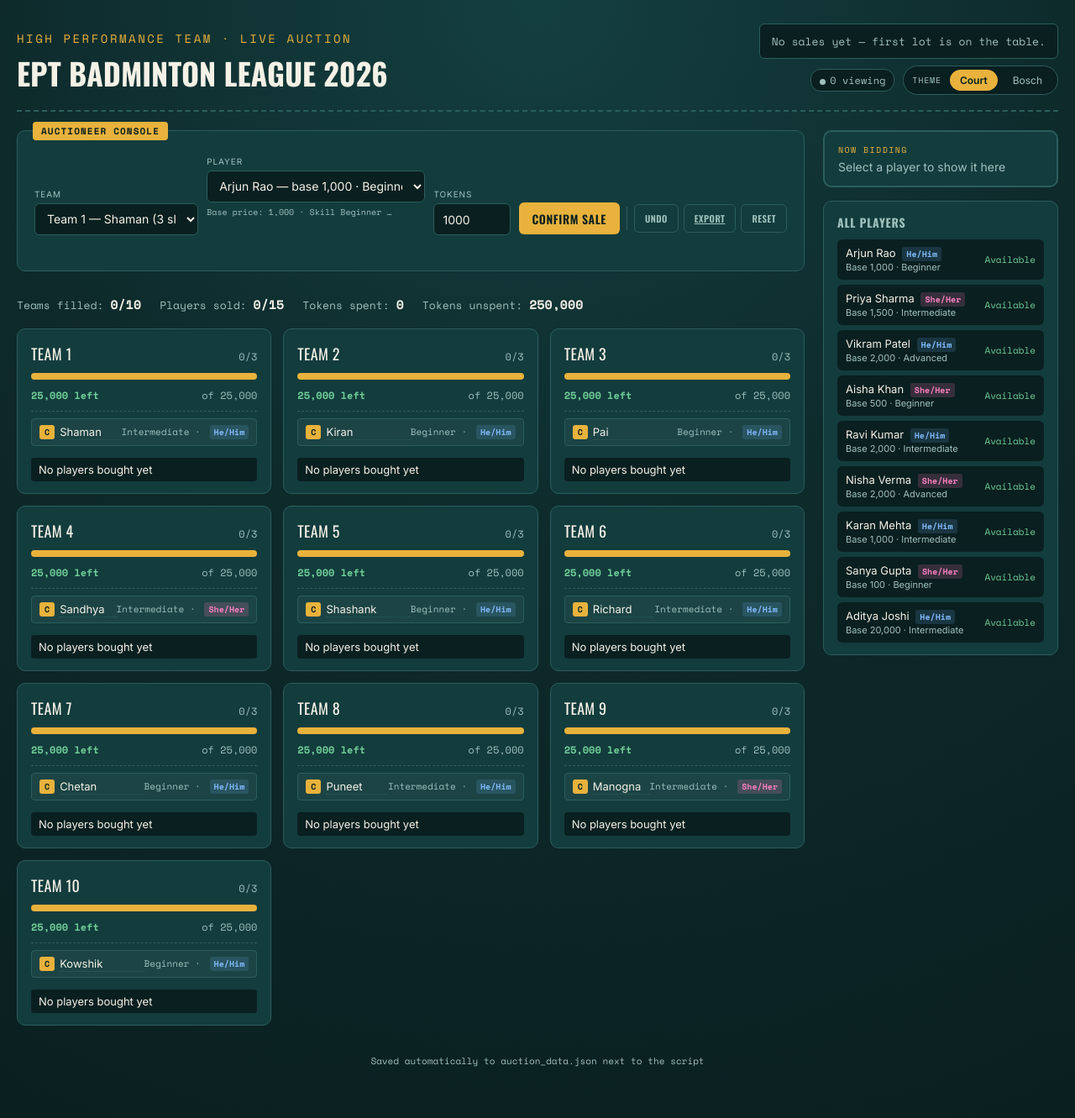
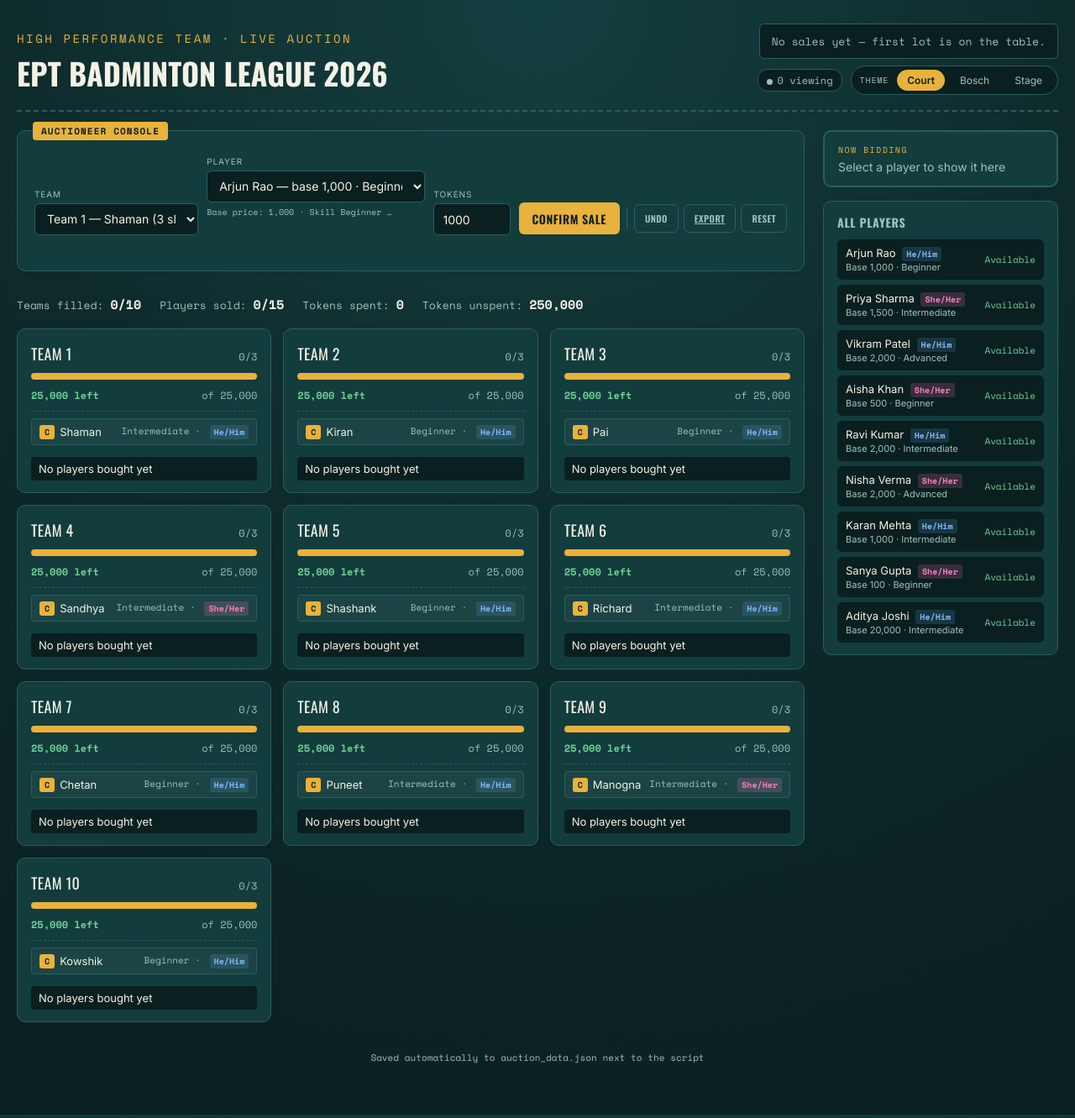
Before and after one commit to ShamanBhat/Auction_App, a Flask app: page / in a window 1280 px wide. Shown: the whole page at 84% size. Run offline with Flask 3, Linux system fonts and the light colour scheme; data that the repository does not hold is empty; parts of the project's set-up code (start-up, migrations or seed data) failed here and were passed over.

Commit message:
feat: add stage theme

```diff
--- a/server.py
+++ b/server.py
@@ -471,7 +471,7 @@ def api_current():
         return jsonify(state_with_budgets(state))
 
 
-VALID_THEMES = ("court", "bosch")
+VALID_THEMES = ("court", "bosch", "stage")
 
 
 @app.route("/api/theme", methods=["POST"])
--- a/static/console.css
+++ b/static/console.css
@@ -68,9 +68,9 @@
 .team-name input{background:transparent;border:none;color:var(--shuttle);font-family:'Oswald',sans-serif;font-size:18px;
   text-transform:uppercase;width:100%;padding:0;letter-spacing:.02em;}
 .team-name input:focus{outline:none;border-bottom:1px dashed var(--gold);}
-.captain-entry-input{background:transparent;border:none;border-bottom:1px dotted var(--line);
+.captain-entry-input{background:transparent;border:none;
   color:var(--shuttle);font-size:13px;font-family:'Inter',sans-serif;padding:1px 0;width:100%;}
-.captain-entry-input:focus{outline:none;border-color:var(--gold);}
+.captain-entry-input:focus{outline:none;border-bottom:1px dashed var(--gold);}
 
 .roster li .rm{cursor:pointer;color:var(--danger);font-family:'Space Mono',monospace;margin-left:8px;opacity:.7;}
 .roster li .rm:hover{opacity:1;}
--- a/static/console.js
+++ b/static/console.js
@@ -229,6 +229,7 @@ function renderViewerCount(){
 function applyTheme(){
   const theme = STATE.theme || 'court';
   document.body.classList.toggle('theme-bosch', theme === 'bosch');
+  document.body.classList.toggle('theme-stage', theme === 'stage');
   document.querySelectorAll('#themeToggle .tt-btn').forEach(btn=>{
     btn.classList.toggle('active', btn.dataset.theme === theme);
   });
--- a/static/style.css
+++ b/static/style.css
@@ -15,6 +15,22 @@ body.theme-bosch{
   --shuttle:#FFFFFF; --gold:#E2001A; --gold-dim:#7A000E; --glow:#2A0408;
   --ok:#4CAF50; --warn:#FF9800; --danger:#FF6B6B; --text-dim:#ABABAB;
 }
+/* Stage / Projector theme — maximum contrast for large-screen projection.
+   Pure black background, pure white text, bright yellow accent.
+   Everything that was muted or tinted becomes fully saturated. */
+body.theme-stage{
+  --court:#000000; --court-deep:#000000; --panel:#111111; --line:#404040;
+  --shuttle:#FFFFFF; --gold:#FFD600; --gold-dim:#7A6600; --glow:#0A0800;
+  --ok:#00E676; --warn:#FFB300; --danger:#FF3D3D; --text-dim:#CCCCCC;
+}
+/* Boost card and text legibility at projection distance */
+body.theme-stage .team-card{ border-width:2px; }
+body.theme-stage .team-name{ font-size:20px; }
+body.theme-stage .roster li{ font-size:14px; padding:7px 10px; }
+body.theme-stage .purse-nums{ font-size:13px; }
+body.theme-stage .purse-meter{ height:10px; }
+body.theme-stage .slot-count{ font-size:13px; }
+body.theme-stage .roster .captain-entry{ border-width:2px; }
 *{box-sizing:border-box;}
 body{margin:0;background:radial-gradient(circle at 50% 0%, var(--glow) 0%, var(--court) 45%, var(--court-deep) 100%);
   color:var(--shuttle);font-family:'Inter',sans-serif;min-height:100vh;padding:28px 20px 60px;
@@ -62,7 +78,7 @@ h1{font-family:'Oswald',sans-serif;font-weight:700;font-size:36px;margin:4px 0 0
   border-radius:4px;padding:6px 9px;font-size:13px;display:flex;justify-content:space-between;align-items:center;}
 .roster .captain-entry .c-badge{font-family:'Space Mono',monospace;font-size:10px;font-weight:700;
   background:var(--gold);color:var(--court-deep);padding:1px 6px;border-radius:3px;margin-right:6px;flex-shrink:0;}
-.roster .captain-entry .c-name{flex:1;}
+.roster .captain-entry .c-name{flex:1;font-size:13px;font-family:'Inter',sans-serif;color:var(--shuttle);}
 .roster .captain-entry .c-meta{font-size:11px;color:var(--text-dim);font-family:'Space Mono',monospace;text-align:right;white-space:nowrap;}
 
 .pool-panel{background:var(--panel);border:1px solid var(--line);border-radius:10px;padding:14px 16px;}
--- a/static/viewer.js
+++ b/static/viewer.js
@@ -37,7 +37,7 @@ function renderTeams(state){
     const captainHtml = `
       <li class="captain-entry">
         <span class="c-badge">C</span>
-        <span class="c-name">${esc(team.captain) || 'TBD'}</span>
+        <span class="c-name">${esc(team.captain)}</span>
         <span class="c-meta">${team.captain_skill ? esc(team.captain_skill)+' · ' : ''}${genderBadge(team.captain_gender||'M')}</span>
       </li>`;
     let rosterHtml = team.players.length === 0
@@ -101,7 +101,9 @@ function renderPoolList(state){
 }
 
 function applyTheme(state){
-  document.body.classList.toggle('theme-bosch', (state.theme || 'court') === 'bosch');
+  const theme = state.theme || 'court';
+  document.body.classList.toggle('theme-bosch', theme === 'bosch');
+  document.body.classList.toggle('theme-stage', theme === 'stage');
 }
 
 async function refresh(){
--- a/templates/console.html
+++ b/templates/console.html
@@ -23,6 +23,7 @@
           <span class="tt-label">Theme</span>
           <button class="tt-btn" data-theme="court">Court</button>
           <button class="tt-btn" data-theme="bosch">Bosch</button>
+          <button class="tt-btn" data-theme="stage">Stage</button>
         </div>
       </div>
     </div>
```
